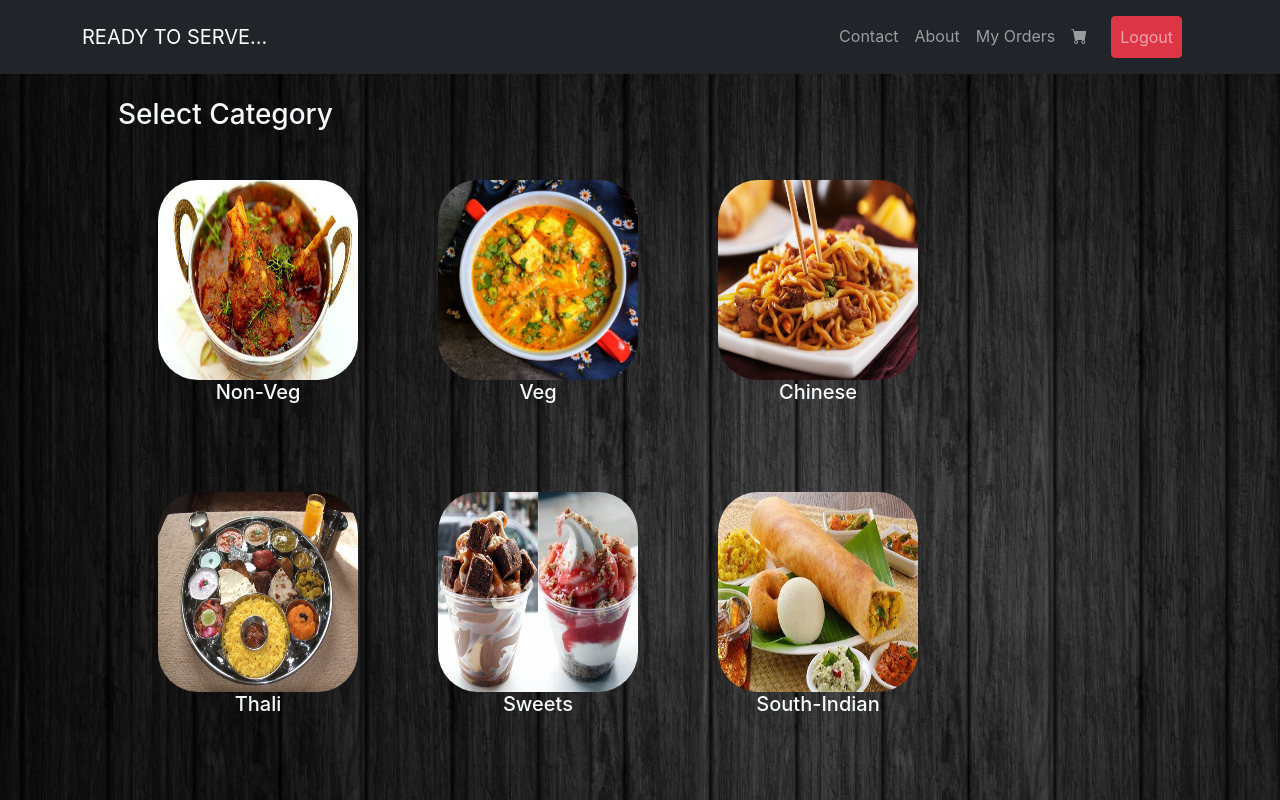
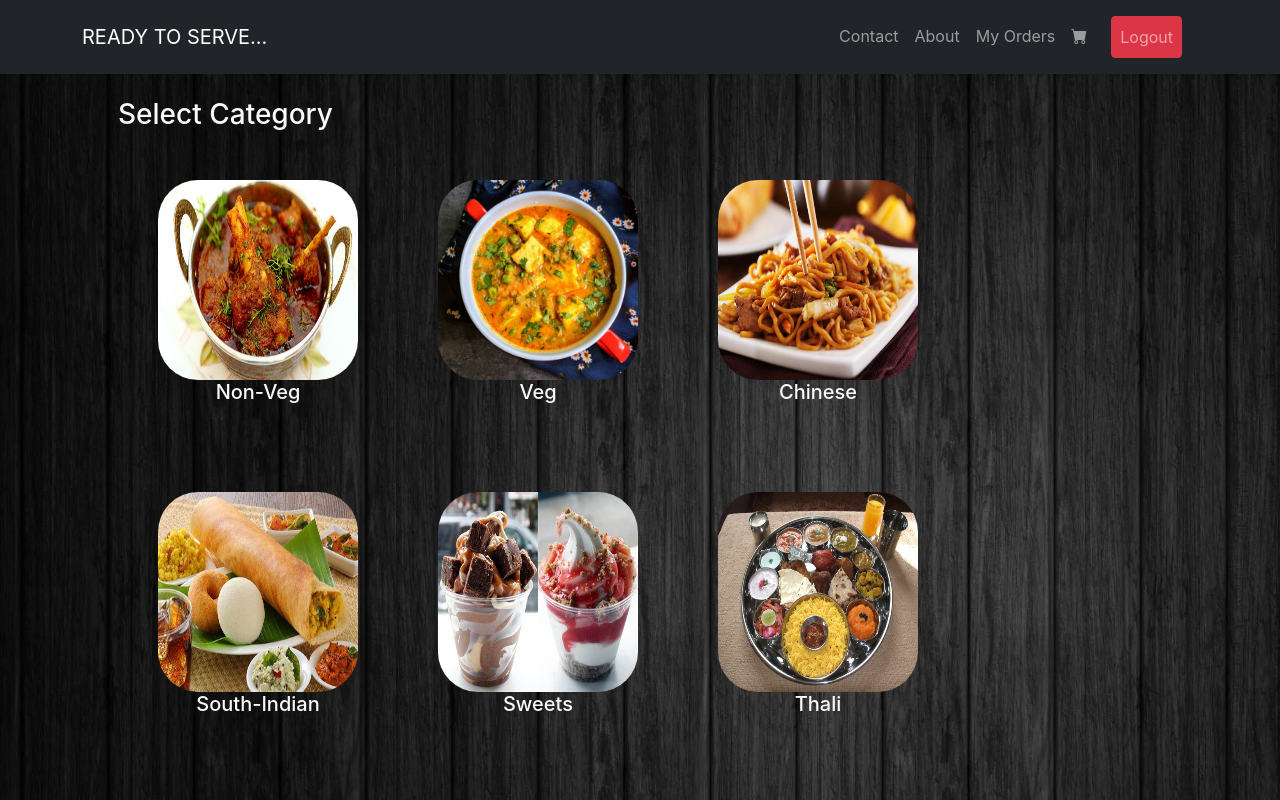
Before and after one commit to swadhaval24/foodies, a React (Create React App) app: page /CustomerHomePage in a window 1280 px wide. Shown: the top 800 px of the page. Built offline with nearby package versions, Linux system fonts and the light colour scheme; sample sign-in values are in the browser's storage.

Commit message:
category

```diff
--- a/src/Constants/categories.js
+++ b/src/Constants/categories.js
@@ -2,9 +2,9 @@ export const catgories = [
   "Non-Veg",
   "Veg",
   "Chinese",
+  "South-Indian",
+  "Sweets",
   "Thali",
-  "Sweets",
-  "South-Indian",
   "Rice",
   "Roti",
 ];
```
